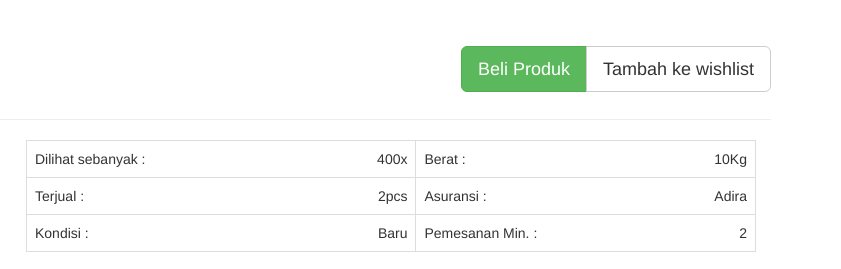
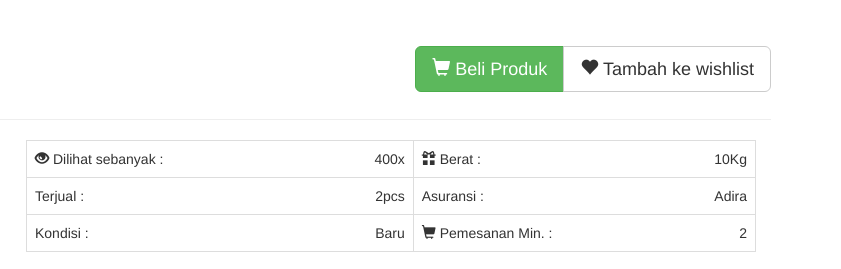
Before and after one commit to alfatih24/alfatih24.github.io, a plain HTML site: page jualan/detail_produk.html in a window 1280 px wide. Shown: the top 269 px of the page, 439-1280 px from the left. Drawn offline with nearby package versions, Linux system fonts and the light colour scheme.

Commit message:
Update detail_produk.html

```diff
--- a/jualan/detail_produk.html
+++ b/jualan/detail_produk.html
@@ -10,8 +10,8 @@
     <div class="container">
       <h3 class="text-primary">Batik Biru Pink Merah Hijaw <br /><small>Transaksi sukses semua 100%</small>
         <div class="btn-group pull-right" role="group">
-          <button type="button" class="btn btn-lg btn-success">Beli Produk</button>
-          <button type="button" class="btn btn-lg btn-default">Tambah ke wishlist</button>
+          <button type="button" class="btn btn-lg btn-success"><span class="glyphicon glyphicon-shopping-cart"></span> Beli Produk</button>
+          <button type="button" class="btn btn-lg btn-default"><span class="glyphicon glyphicon-heart"></span> Tambah ke wishlist</button>
         </div> <!-- btn-group -->
         <br><br>
       </h3>
@@ -34,8 +34,8 @@
       <div class="col-md-8">
         <table class="table table-bordered">
           <tr>
-            <td>Dilihat sebanyak : <span class="pull-right">400x</span></td>
-            <td>Berat : <span class="pull-right">10Kg</span></td>
+            <td><span class="glyphicon glyphicon-eye-open"></span> Dilihat sebanyak : <span class="pull-right">400x</span></td>
+            <td><span class="glyphicon glyphicon-gift"></span> Berat : <span class="pull-right">10Kg</span></td>
           </tr>
           <tr>
             <td>Terjual : <span class="pull-right">2pcs</span></td>
@@ -43,7 +43,7 @@
           </tr>
           <tr>
             <td>Kondisi : <span class="pull-right">Baru</span></td>
-            <td>Pemesanan Min. : <span class="pull-right">2</span></td>
+            <td><span class="glyphicon glyphicon-shopping-cart"></span> Pemesanan Min. : <span class="pull-right">2</span></td>
           </tr>
         </table>
 
```
